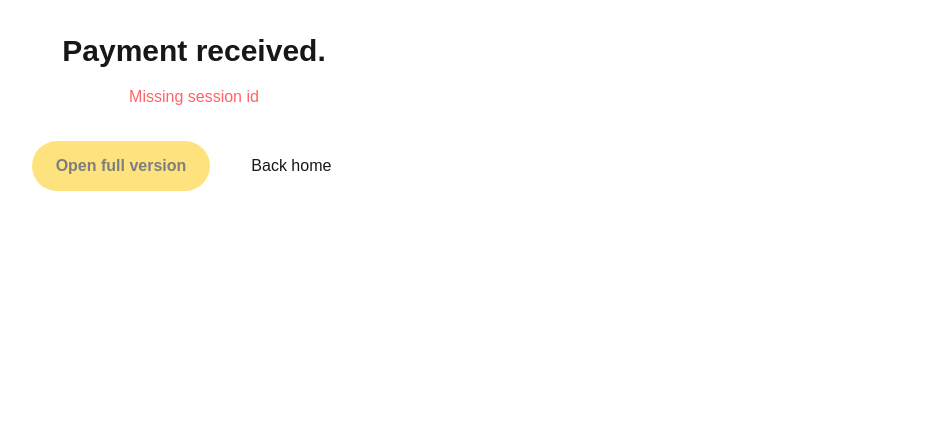
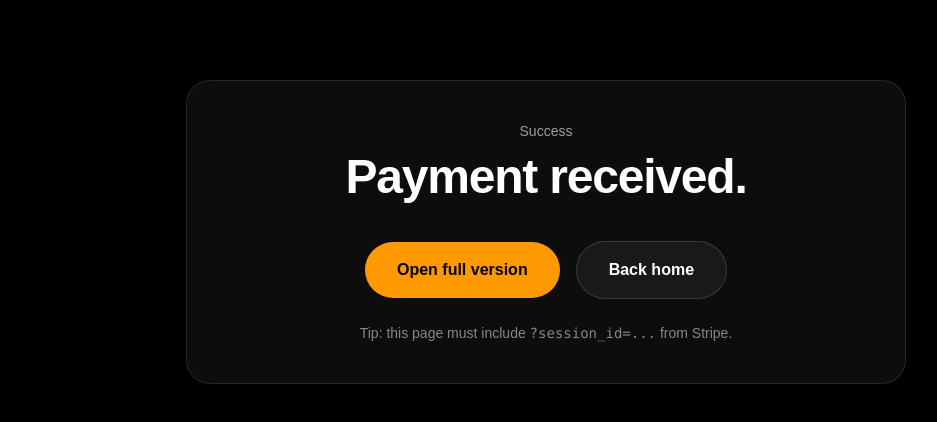
Before and after one commit to BrianKelseyMedia/bkm-episode-planner, a Next.js app: page /success in a window 1280 px wide. Shown: the top 422 px of the page, without its empty margins (94-1031 px from the left). Built offline with nearby package versions, Linux system fonts and the light colour scheme.

Commit message:
Fix success button: call /api/activate then redirect

```diff
--- a/app/success/page.tsx
+++ b/app/success/page.tsx
@@ -1,14 +1,18 @@
 // app/success/page.tsx
-export const dynamic = "force-dynamic";
-
 import SuccessClient from "./success-client";
 
 export default function SuccessPage({
   searchParams,
 }: {
-  searchParams?: { session_id?: string };
+  searchParams: { session_id?: string };
 }) {
   const sessionId = searchParams?.session_id ?? "";
 
-  return <SuccessClient sessionId={sessionId} />;
+  return (
+    <main className="min-h-screen bg-black text-white">
+      <div className="mx-auto max-w-3xl px-6 py-20">
+        <SuccessClient sessionId={sessionId} />
+      </div>
+    </main>
+  );
 }
--- a/app/success/success-client.tsx
+++ b/app/success/success-client.tsx
@@ -1,87 +1,87 @@
 "use client";
 
-import { useEffect, useState } from "react";
+import { useMemo, useState } from "react";
 import { useRouter } from "next/navigation";
 
-export default function SuccessClient({
-  sessionId,
-}: {
-  sessionId: string;
-}) {
+export default function SuccessClient({ sessionId }: { sessionId: string }) {
   const router = useRouter();
+  const [activating, setActivating] = useState(false);
+  const [error, setError] = useState<string>("");
 
-  const [activating, setActivating] = useState(false);
-  const [activated, setActivated] = useState(false);
-  const [error, setError] = useState<string | null>(null);
+  const hasSession = useMemo(() => Boolean(sessionId && sessionId.trim()), [sessionId]);
 
-  useEffect(() => {
-    if (!sessionId) {
-      setError("Missing session id");
+  async function handleOpenFullVersion() {
+    setError("");
+
+    if (!hasSession) {
+      setError("Missing session id. Please return to Stripe and try again.");
       return;
     }
 
-    const run = async () => {
     try {
       setActivating(true);
 
       const res = await fetch("/api/activate", {
         method: "POST",
-          headers: {
-            "Content-Type": "application/json",
-          },
-          credentials: "include",
+        headers: { "Content-Type": "application/json" },
         body: JSON.stringify({ sessionId }),
       });
 
+      const data = await res.json().catch(() => ({}));
+
       if (!res.ok) {
-          throw new Error("Activation failed");
+        setError(data?.error || "Could not verify payment. Please try again.");
+        setActivating(false);
+        return;
       }
 
-        setActivated(true);
-      } catch (e) {
-        setError("Activation failed");
-      } finally {
+      // If /api/activate sets the unlock cookie correctly, this will land on full version.
+      router.push("/planner");
+      router.refresh();
+    } catch (e: any) {
+      setError(e?.message || "Something went wrong. Please try again.");
       setActivating(false);
     }
-    };
-
-    run();
-  }, [sessionId]);
+  }
 
   return (
-    <div className="w-full max-w-xl rounded-3xl border border-white/10 bg-white/5 p-8 text-center">
-      <h1 className="text-3xl font-extrabold">
+    <div className="w-full rounded-3xl border border-white/10 bg-white/5 p-10 text-center">
+      <div className="text-sm text-white/60">Success</div>
+
+      <h1 className="mt-3 text-5xl font-extrabold tracking-tight">
         Payment received.
       </h1>
 
-      {!activated && !error && (
-        <p className="mt-4 text-white/70">
-          One moment…
-        </p>
-      )}
+      {/* REMOVED: "One moment..." line */}
+
+      <div className="mt-10 flex flex-col items-center justify-center gap-4 sm:flex-row">
+        <button
+          onClick={handleOpenFullVersion}
+          disabled={activating}
+          className="rounded-full bg-amber-500 px-8 py-4 font-semibold text-black disabled:opacity-60"
+        >
+          {activating ? "Unlocking..." : "Open full version"}
+        </button>
+
+        <button
+          onClick={() => router.push("/")}
+          className="rounded-full border border-white/15 bg-white/5 px-8 py-4 font-semibold text-white"
+        >
+          Back home
+        </button>
+      </div>
 
       {error && (
-        <p className="mt-4 text-red-400">
+        <p className="mt-6 text-sm text-red-400">
           {error}
         </p>
       )}
 
-      <div className="mt-8 flex justify-center gap-4">
-        <button
-          disabled={!activated}
-          onClick={() => router.push("/planner")}
-          className="rounded-full bg-yellow-400 px-6 py-3 font-semibold text-black disabled:opacity-50"
-        >
-          Open full version
-        </button>
-
-        <button
-          onClick={() => router.push("/")}
-          className="rounded-full border border-white/20 px-6 py-3"
-        >
-          Back home
-        </button>
-      </div>
+      {!hasSession && (
+        <p className="mt-6 text-sm text-white/50">
+          Tip: this page must include <code>?session_id=...</code> from Stripe.
+        </p>
+      )}
     </div>
   );
 }
```
Lines whose indentation alone changed are shown as unchanged.
